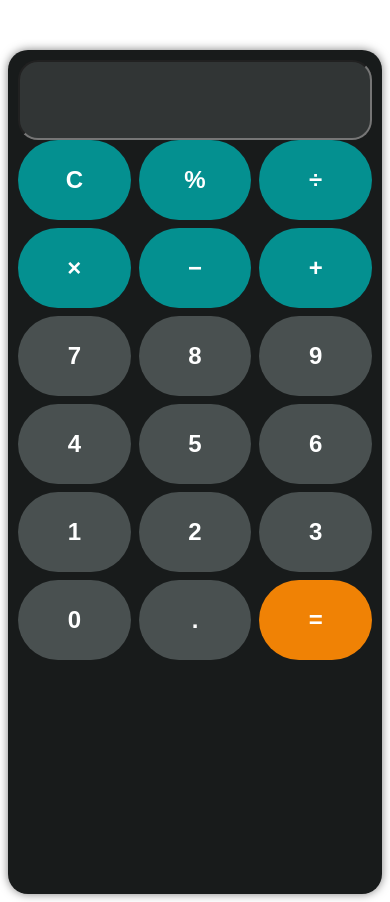
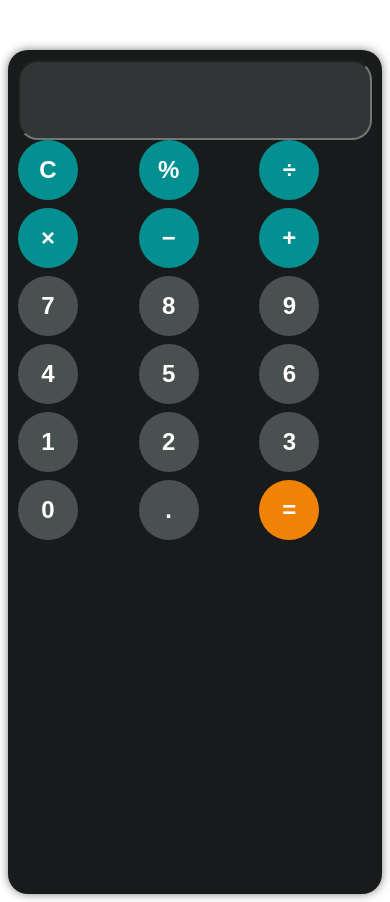
Before and after one commit to robera-19/calculator, a plain HTML site: page index.html in a window 390 px wide. Drawn offline with Linux system fonts and the light colour scheme.

Commit message:
feat: adjust height and width for mobile

```diff
--- a/style.css
+++ b/style.css
@@ -80,8 +80,8 @@ button{
     }
 }
     button {
-        width: 100%;
-        height: 80px;
+        width: 60px;
+        height: 60px;
         font-size: 24px;
     }
     #display {
```
